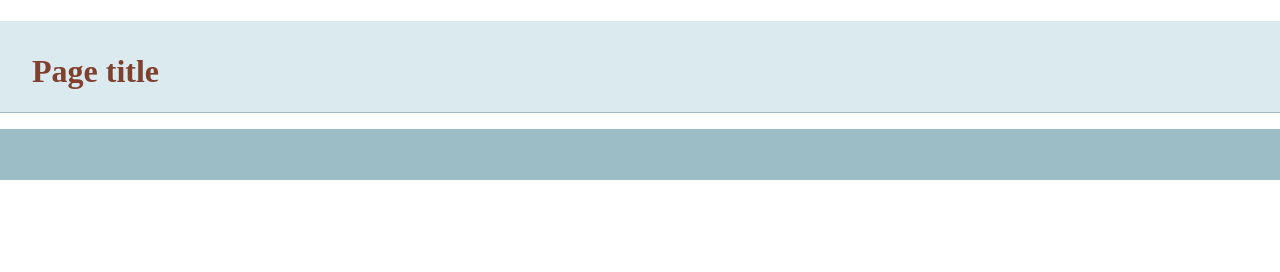
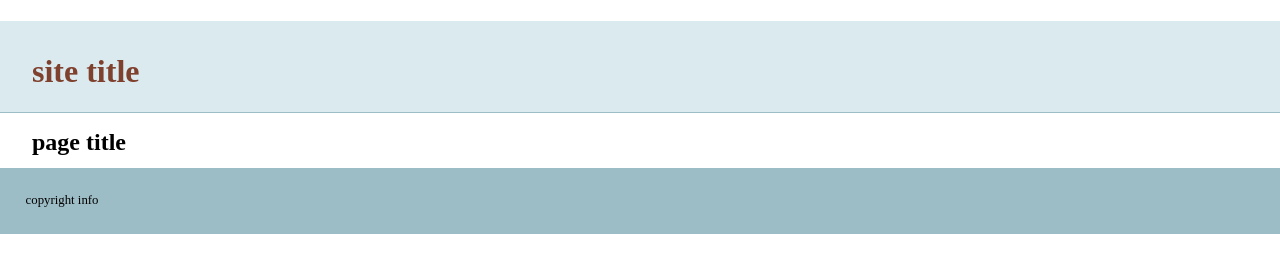
Before and after one commit to mirhbrahman3/git-basics, a plain HTML site: page index.html in a window 1280 px wide. Drawn offline with nearby package versions, Linux system fonts and the light colour scheme.

Commit message:
added more info to template

```diff
--- a/index.html
+++ b/index.html
@@ -14,13 +14,15 @@
     </head>
     <body>
     <header>
-	<h1>Page title</h1>
+	<h1>site title</h1>
     </header>
     <nav id="pageNav">
     </nav>
     <main>
+    <h2>page title</h2>
     </main>
     <footer>
+    copyright info
     </footer>
         <script>
 //use the modernizr load to load up external scripts. This will load the scripts asynchronously, but the order listed matters. Although it will load all scripts in parallel, it will execute them in the order listed
```
